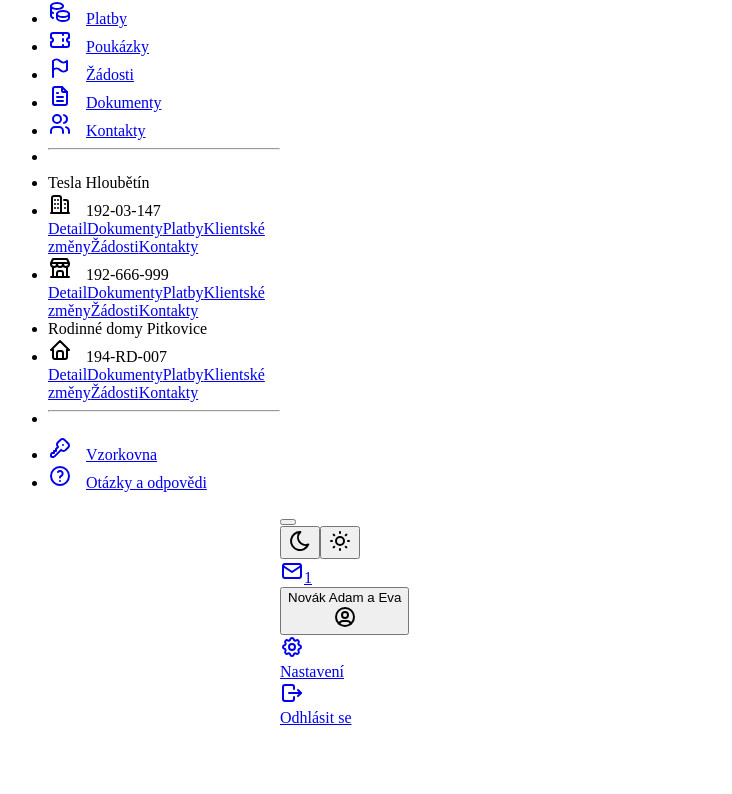
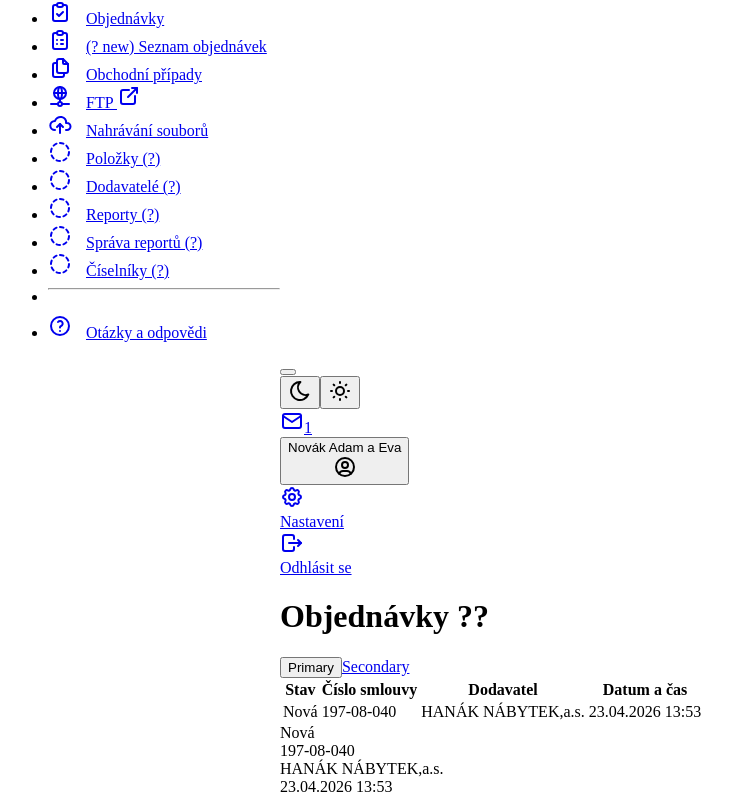
Before and after one commit to TomVitha/ois-vue, a Vue app: page /dois/objednavky in a window 1280 px wide. Shown: the part 278-1072 px from the top of the page, without its empty margins (0-732 px from the left). Built offline with nearby package versions, Linux system fonts and the light colour scheme.

Commit message:
Create Objednavky page (very rough)

```diff
--- a/src/layouts/LayoutDOIS.vue
+++ b/src/layouts/LayoutDOIS.vue
@@ -92,7 +92,7 @@
           </NavItem>
 
           <!-- * Objednávky -->
-          <NavItem label="Objednávky" to="/todo">
+          <NavItem label="Objednávky" to="/dois/objednavky">
             <template #icon>
               <svg xmlns="http://www.w3.org/2000/svg" width="24" height="24" viewBox="0 0 24 24" fill="none" stroke="currentColor" stroke-width="2" stroke-linecap="round" stroke-linejoin="round" class="icon icon-tabler icons-tabler-outline icon-tabler-clipboard-check">
                 <path stroke="none" d="M0 0h24v24H0z" fill="none" />
--- a/src/router/index.ts
+++ b/src/router/index.ts
@@ -87,6 +87,11 @@ const router = createRouter({
       meta: { layout: LayoutDOIS },
     },
     {
+      path: '/dois/objednavky',
+      component: () => import('../views/DOIS/Objednavky.vue'),
+      meta: { layout: LayoutDOIS },
+    },
+    {
       path: '/dois/seznam-objednavek',
       component: () => import('../views/DOIS/SeznamObjednavek.vue'),
       meta: { layout: LayoutDOIS },
--- /dev/null
+++ b/src/views/DOIS/Objednavky.vue
@@ -0,0 +1,95 @@
+<script setup lang="ts">
+  import PageTemplate from '@/components/PageTemplate.vue'
+  import Empty from '@/components/Empty.vue'
+</script>
+
+<template>
+
+  <PageTemplate title="Objednávky ??">
+    <template #actions>
+      <div class="btn-list">
+        <button class="btn btn-primary">Primary</button>
+        <a href="#" class="btn">Secondary</a>
+      </div>
+    </template>
+
+    <div class="row row-cards">
+      <!-- <div class="col-xxl-3">
+        <div class="card">
+          <div class="card-body">
+            <div class="space-y-1 justify-content-center text-center">
+              <h3>Adam Novák</h3>
+              <div>+420721584630</div>
+              <div>novak@seznam.cz</div>
+              <div>Pryskyřicova 304/11, Praha 0, 100 00</div>
+            </div>
+          </div>
+        </div>
+      </div> -->
+      <div class="col">
+
+        <div class="col-12">
+          <div class="row row-deck row-cards">
+
+            <!-- * Platby -->
+            <div class="col-12">
+              <div class="card">
+                <!-- <div class="card-header">
+                  <h3 class="card-title me-auto">Objednávky</h3>
+                </div> -->
+                <table class="table table-vcenter table-selectable card-table">
+                  <thead>
+                    <tr>
+                      <th class="w-1">Stav</th>
+                      <th>Číslo smlouvy</th>
+                      <th>Dodavatel</th>
+                      <th>Datum a čas</th>
+                    </tr>
+                  </thead>
+                  <tbody>
+                    <tr>
+                      <td>
+                        <span class="status status-success">Nová</span>
+                      </td>
+                      <td>197-08-040</td>
+                      <td>HANÁK NÁBYTEK,a.s.</td>
+                      <td>23.04.2026 13:53</td>
+                    </tr>
+                  </tbody>
+                </table>
+                <!-- * Empty state - Zobrazí se pokud nejsou žádné platby -->
+                <!-- <Empty title="idk" subtitle="idk" /> -->
+              </div>
+            </div>
+
+            <div class="col-12">
+              <div class="card">
+                <div class="card-body">
+                  <div class="row">
+                    <div class="col">
+                      <span class="status status-success">Nová</span>
+                    </div>
+                    <div class="col">
+                      	197-08-040
+                    </div>
+                    <div class="col">
+                      	HANÁK NÁBYTEK,a.s.
+                    </div>
+                    <div class="col">
+                      	23.04.2026 13:53
+                    </div>
+                  </div>
+                </div>
+              </div>
+            </div>
+
+          </div>
+        </div>
+      </div>
+    </div>
+
+  </PageTemplate>
+
+</template>
+
+<style scoped></style>
```
